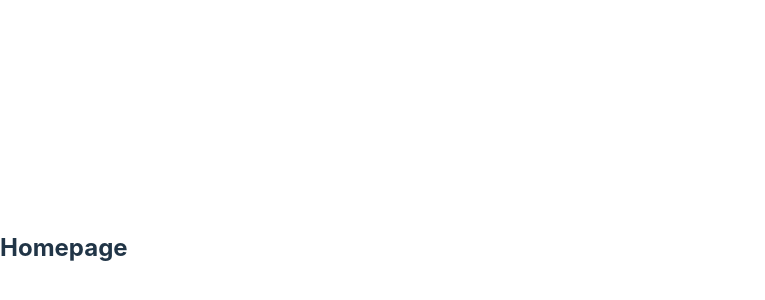
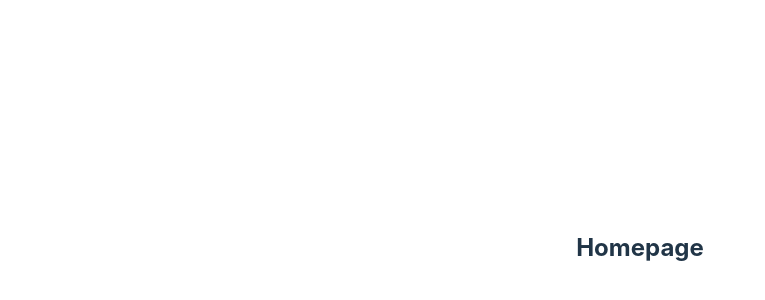
Before and after one commit to JhonnyRubioG/bootcamp-react-project, a React (Vite) app: page / in a window 1280 px wide. Shown: the part 152-452 px from the top of the page, without its empty margins (0-765 px from the left). Built offline with nearby package versions, Linux system fonts and the light colour scheme.

Commit message:
Se crea rutas

```diff
--- a/src/App.tsx
+++ b/src/App.tsx
@@ -1,10 +1,11 @@
 import './App.css'
+import Route from './routes'
 
 function App() {
 
   return (
     <>
-      <h2>Eduardo</h2>
+      <Route />
     </>
   )
 }
--- a/src/main.tsx
+++ b/src/main.tsx
@@ -1,11 +1,10 @@
 import React from 'react'
 import ReactDOM from 'react-dom/client'
+import App from './App.tsx'
 import './index.css'
-
-import Router from './routes';
 
 ReactDOM.createRoot(document.getElementById('root')!).render(
   <React.StrictMode>
-    <Router />
+    <App />
   </React.StrictMode>,
 )
```
Also changed, not shown: src/routes/index.tsx (+5 -5 lines), src/views/AboutUs/index.tsx (renamed from src/views/About/index.tsx).
